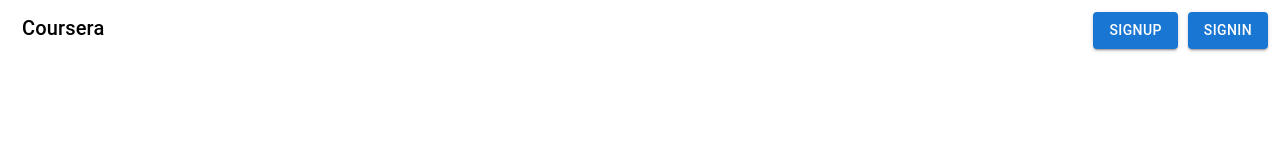
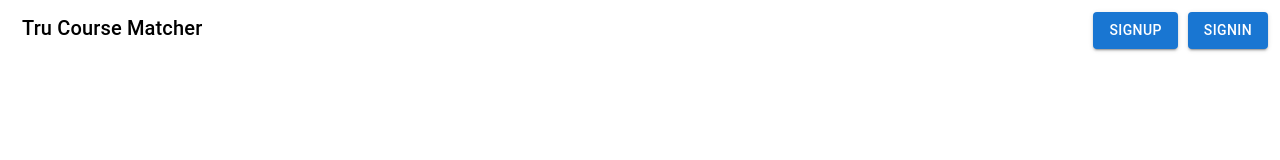
Before and after one commit to Rohitthimaya/Tru-Course-Matcher, a React (Vite) app in the folder client/: page / in a window 1280 px wide. Shown: the top 160 px of the page. Built offline with nearby package versions, Linux system fonts and the light colour scheme; no server answers.

Commit message:
changes Coursera to Tru Course Matcher

```diff
--- a/client/src/components/Appbar/Appbar.tsx
+++ b/client/src/components/Appbar/Appbar.tsx
@@ -84,7 +84,7 @@ export const Appbar = () => {
             <div style={{ marginLeft: 10, cursor: "pointer" }} onClick={() => {
                 navigate("/")
             }}>
-                <Typography variant={"h6"}>Coursera</Typography>
+                <Typography variant={"h6"}>Tru Course Matcher</Typography>
             </div>
 
             <div style={{ display: "flex" }}>
```
Also changed, not shown: 1 other file (tests, documents, lock files or other folders).
